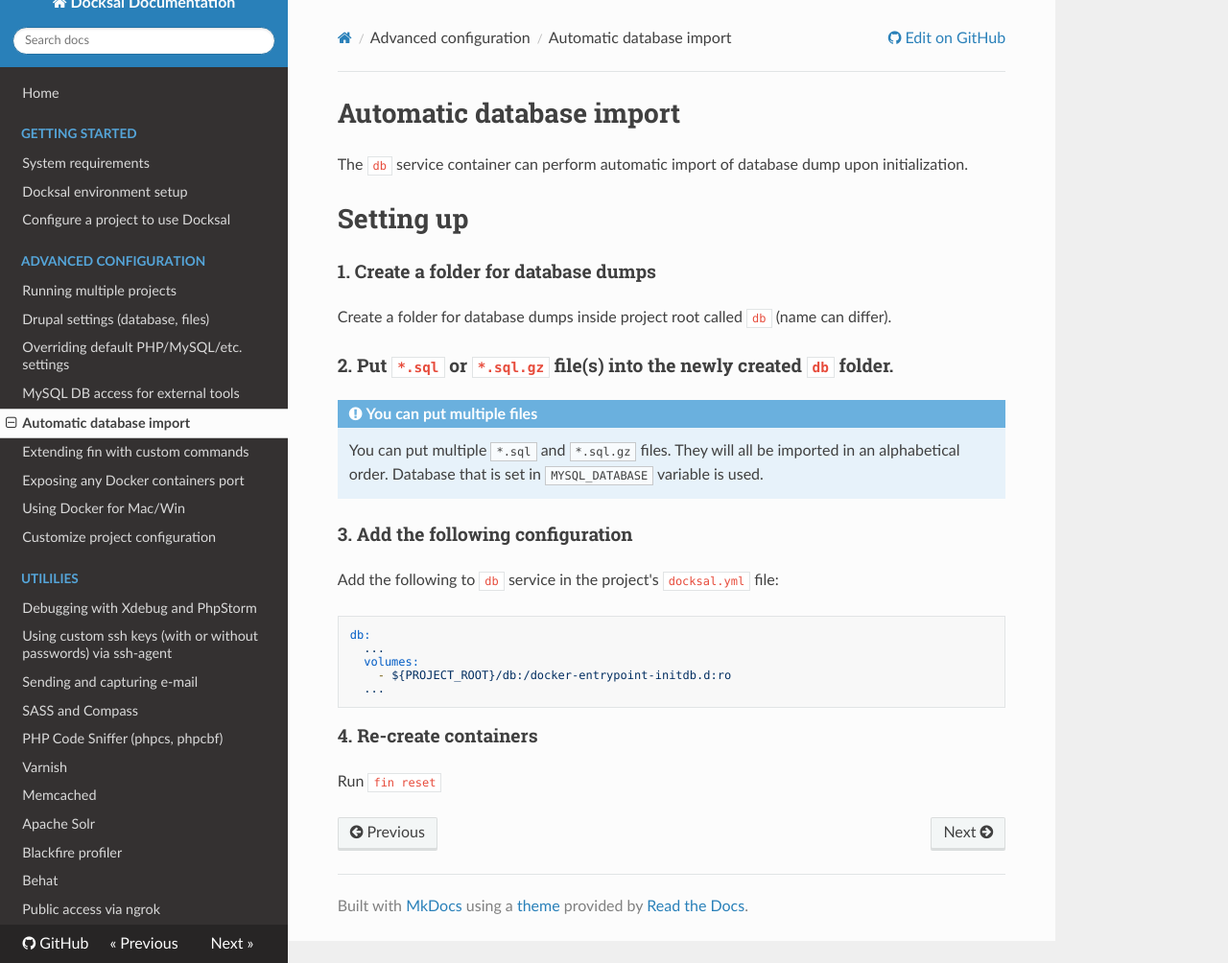
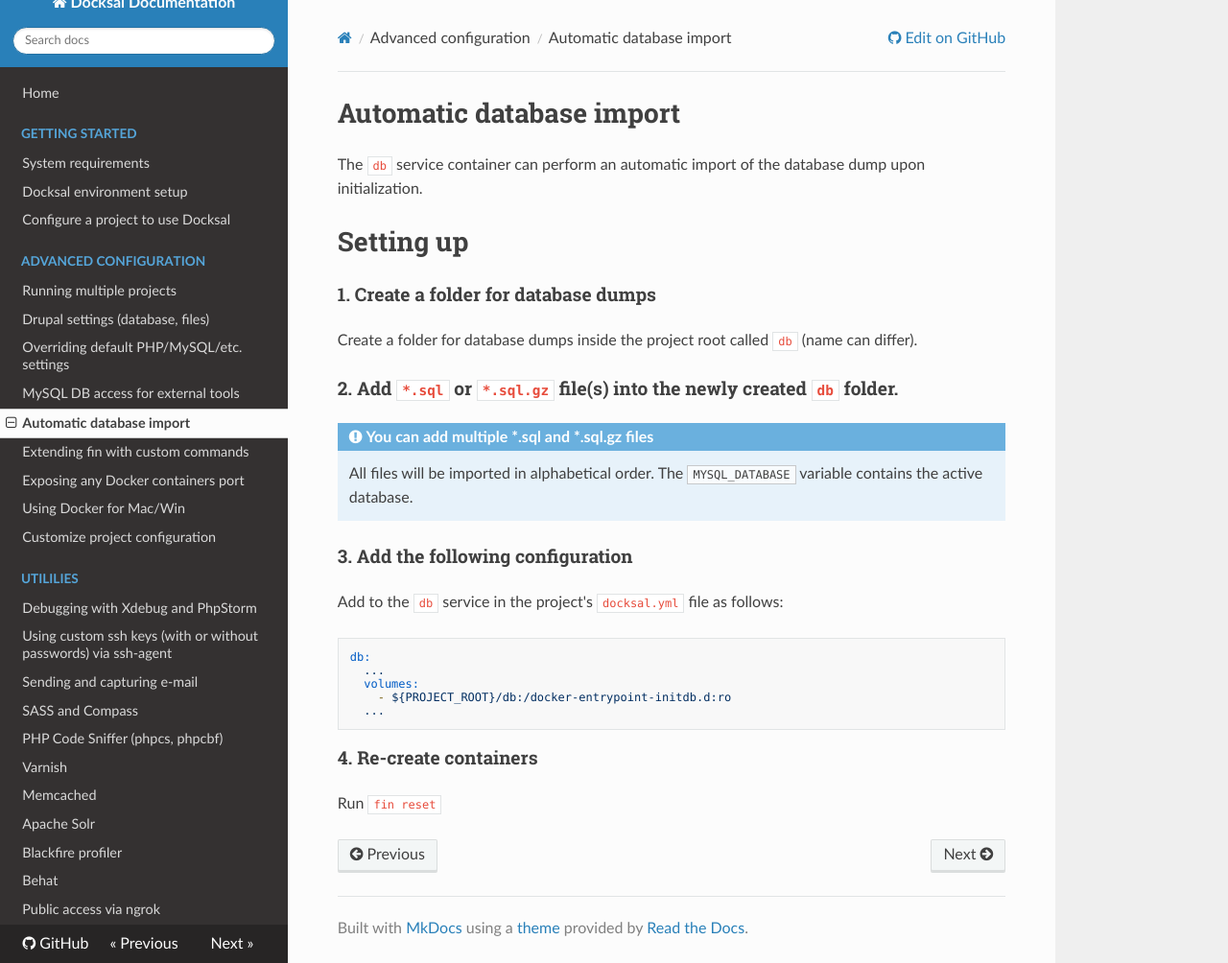
Before and after one commit to docksal/docksal, an MkDocs documentation site: the page built from docs/db-import.md, in a window 1280 px wide and 1004 px high. Shown: the whole window at 96% size. Built offline with MkDocs 1.6.1, drawn with Linux system fonts in a browser that asks for light colours; nearby versions of some CDN libraries; old or Windows-style settings are respelled for this version of MkDocs.

Commit message:
Grammar changes to db-import.md (#62)

````diff
--- a/docs/db-import.md
+++ b/docs/db-import.md
@@ -1,21 +1,21 @@
 # Automatic database import
 
-The `db` service container can perform automatic import of database dump upon initialization.
+The `db` service container can perform an automatic import of the database dump upon initialization.
 
 # Setting up
 
 #### 1. Create a folder for database dumps
 
-Create a folder for database dumps inside project root called `db` (name can differ).
+Create a folder for database dumps inside the project root called `db` (name can differ).
 
-#### 2. Put `*.sql` or `*.sql.gz` file(s) into the newly created `db` folder.
+#### 2. Add `*.sql` or `*.sql.gz` file(s) into the newly created `db` folder.
 
-!!! note "You can put multiple files"
-    You can put multiple `*.sql` and `*.sql.gz` files. They will all be imported in an alphabetical order. Database that is set in `MYSQL_DATABASE` variable is used.
+!!! note "You can add multiple *.sql and *.sql.gz files"
+    All files will be imported in alphabetical order. The `MYSQL_DATABASE` variable contains the active database.
 
 #### 3. Add the following configuration
 
-Add the following to `db` service in the project's `docksal.yml` file:
+Add to the `db` service in the project's `docksal.yml` file as follows:
 
 ```yml
 db:
````
